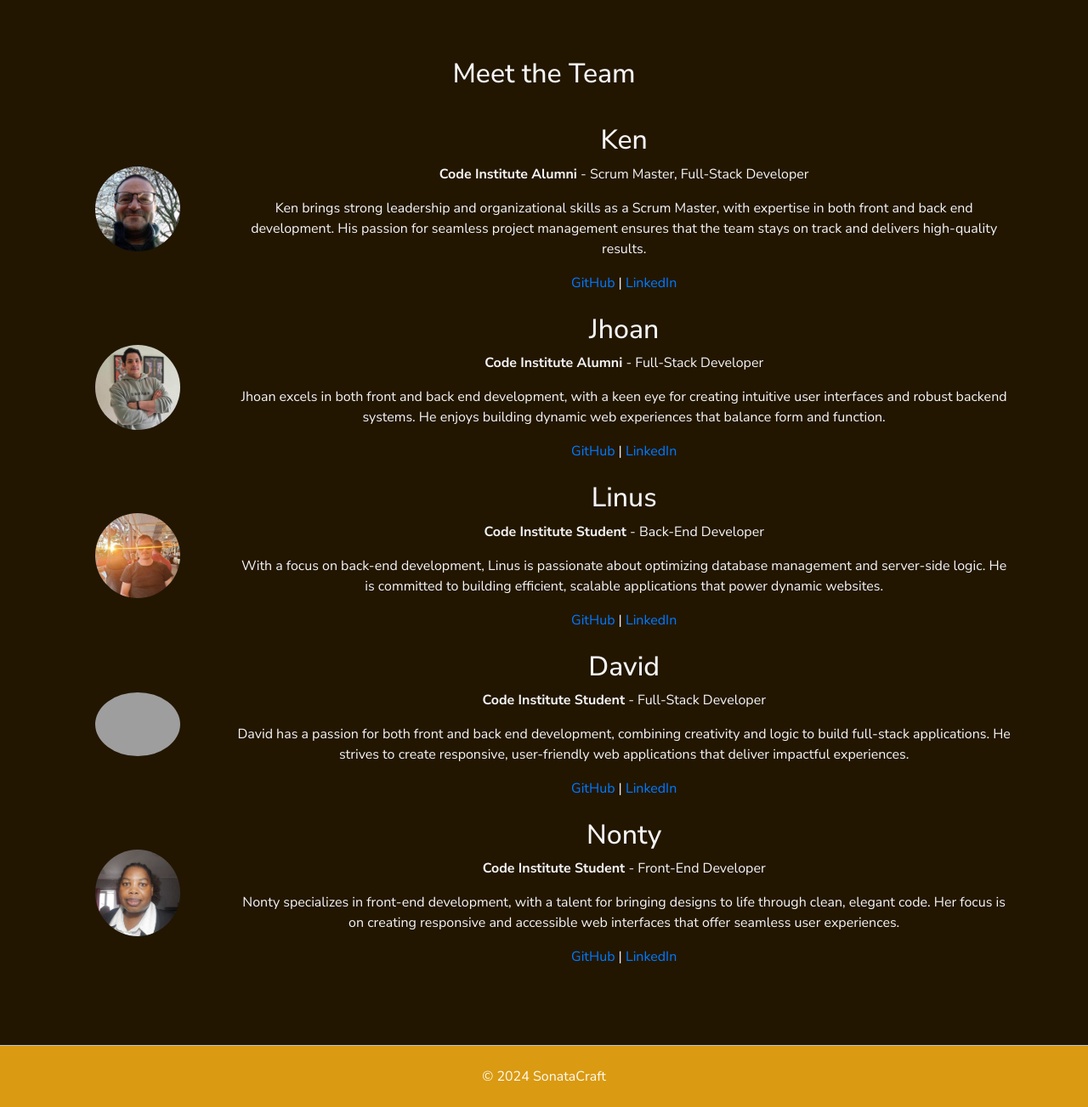
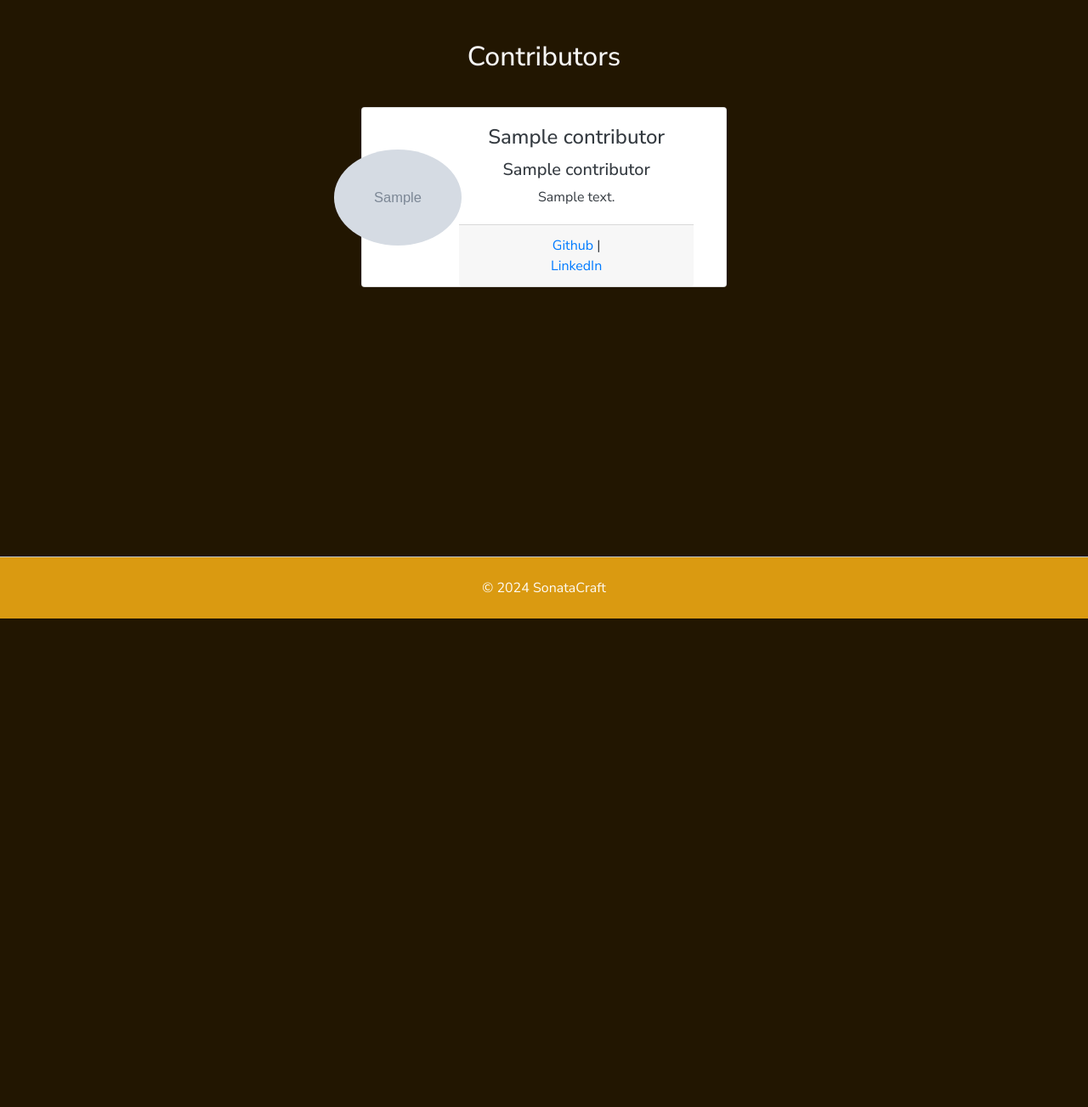
Before and after one commit to Damitwhy/Team4-Sep2024-Hackathon, a Django app: page /about/ in a window 1280 px wide. Shown: the part 72-1375 px from the top of the page at 85% size. After the commit the page ends 800 px from the top, so only its background shows below. Run offline with Django 5.2, Linux system fonts and the light colour scheme; tables that the repository leaves empty hold one stand-in row (values such as "Sample post"); grey boxes marked "Sample" are stand-in pictures; grey boxes are pictures that could not be loaded.

Commit message:
Add functionality to display contributor cards

```diff
--- a/core/templates/core/about.html
+++ b/core/templates/core/about.html
@@ -1,72 +1,33 @@
 {% extends 'base.html' %}
 {% load static %}
+
 {% block content %}
-<div class="container">
-    <h1 class="main-heading">Meet the Team</h1>
-
-    <!-- Team Member: Ken -->
-    <div class="row team-member mb-4">
-        <div class="col-md-2">
-            <img src="{% static 'images/ken.jpeg' %}" alt="Ken Profile" class="profile-image">
-        </div>
-        <div class="col-md-10">
-            <h2>Ken</h2>
-            <p><strong>Code Institute Alumni</strong> - Scrum Master, Full-Stack Developer</p>
-            <p>Ken brings strong leadership and organizational skills as a Scrum Master, with expertise in both front and back end development. His passion for seamless project management ensures that the team stays on track and delivers high-quality results.</p>
-            <a href="https://github.com/Damitwhy" target="_blank">GitHub</a> | <a href="https://linkedin.com/in/ken-profile" target="_blank">LinkedIn</a>
+<div class="container-fluid d-flex flex-column justify-content-center align-items-center">
+    <h1 class="main-heading">Contributors</h1>
+    {% for contributor in contributors %}
+    <div class="contributor text-dark">
+        <div class="card mb-2" style="max-width: 800px;">
+            <div class="row g-0">
+                <div class="col-md-3 d-flex justify-content-center align-items-center">
+                    <img src="{{ contributor.profile_picture.url }}" class="profile-img img-fluid rounded-circle"
+                        alt="{{ contributor.name }}">
+                </div>
+                <div class="col-md-8 d-flex flex-column justify-content-center">
+                    <div class="card-body text-center">
+                        <h4 class="card-title">{{ contributor.name }}</h4>
+                        <h5>{{ contributor.title }}</h5>
+                        <p class="card-text">{{ contributor.description }}</p>
+                    </div>
+                    <div class="card-footer d-flex justify-content-center">
+                        <div class="col-md-6">
+                            <a href="{{ contributor.link_github }}" class="text-body-secondary" target="_blank">Github</a> |
+                            <a href="{{ contributor.link_linked_in }}" class="text-body-secondary" target="_blank">LinkedIn</a>
+                        </div>
+                    </div>
+                </div>
+            </div>
         </div>
     </div>
-
-    <!-- Team Member: Jhoan -->
-    <div class="row team-member mb-4">
-        <div class="col-md-2">
-            <img src="{% static 'images/jhoan.jpeg' %}" alt="Jhoan Profile" class="profile-image">
-        </div>
-        <div class="col-md-10">
-            <h2>Jhoan</h2>
-            <p><strong>Code Institute Alumni</strong> - Full-Stack Developer</p>
-            <p>Jhoan excels in both front and back end development, with a keen eye for creating intuitive user interfaces and robust backend systems. He enjoys building dynamic web experiences that balance form and function.</p>
-            <a href="https://github.com/jhoanTrujillo" target="_blank">GitHub</a> | <a href="https://linkedin.com/in/jhoan-profile" target="_blank">LinkedIn</a>
-        </div>
-    </div>
-
-    <!-- Team Member: Linus -->
-    <div class="row team-member mb-4">
-        <div class="col-md-2">
-            <img src="{% static 'images/linus.jpeg' %}" alt="Linus Profile" class="profile-image">
-        </div>
-        <div class="col-md-10">
-            <h2>Linus</h2>
-            <p><strong>Code Institute Student</strong> - Back-End Developer</p>
-            <p>With a focus on back-end development, Linus is passionate about optimizing database management and server-side logic. He is committed to building efficient, scalable applications that power dynamic websites.</p>
-            <a href="https://github.com/j0hanz" target="_blank">GitHub</a> | <a href="https://linkedin.com/in/linus-profile" target="_blank">LinkedIn</a>
-        </div>
-    </div>
-
-    <!-- Team Member: David -->
-    <div class="row team-member mb-4">
-        <div class="col-md-2">
-            <img src="{% static 'images/david.jpg' %}" alt="David Profile" class="profile-image">
-        </div>
-        <div class="col-md-10">
-            <h2>David</h2>
-            <p><strong>Code Institute Student</strong> - Full-Stack Developer</p>
-            <p>David has a passion for both front and back end development, combining creativity and logic to build full-stack applications. He strives to create responsive, user-friendly web applications that deliver impactful experiences.</p>
-            <a href="https://github.com/DavidFB94" target="_blank">GitHub</a> | <a href="https://linkedin.com/in/david-profile" target="_blank">LinkedIn</a>
-        </div>
-    </div>
-
-    <!-- Team Member: Nonty -->
-    <div class="row team-member mb-4">
-        <div class="col-md-2">
-            <img src="{% static 'images/nonty.jpg' %}" alt="Nonty Profile" class="profile-image">
-        </div>
-        <div class="col-md-10">
-            <h2>Nonty</h2>
-            <p><strong>Code Institute Student</strong> - Front-End Developer</p>
-            <p>Nonty specializes in front-end development, with a talent for bringing designs to life through clean, elegant code. Her focus is on creating responsive and accessible web interfaces that offer seamless user experiences.</p>
-            <a href="https://github.com/NontyD" target="_blank">GitHub</a> | <a href="https://www.linkedin.com/in/nontyd/" target="_blank">LinkedIn</a>
-        </div>
-    </div>
+    {% endfor %}
 </div>
 {% endblock %}
--- a/core/views.py
+++ b/core/views.py
@@ -1,4 +1,5 @@
 from django.shortcuts import render
+from .models import Contributor
 
 # Create your views here.
 def home(request):
@@ -8,4 +9,5 @@ def piano(request):
     return render(request, 'core/piano.html')
 
 def about(request):
-    return render(request, 'core/about.html')
+    contributors = Contributor.objects.all()
+    return render(request, 'core/about.html', {'contributors': contributors})
--- a/static/css/styles.css
+++ b/static/css/styles.css
@@ -364,6 +364,12 @@ footer {
   left: 340px;
 }
 
+/* About us styles */
+.profile-img {
+  max-width: 150px;
+  max-height: 150px;
+}
+
 /* Media Queries */
 
 /* For mobile devices (up to 576px) */
```
